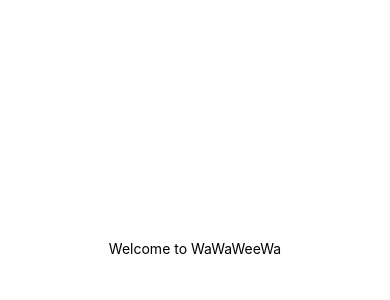
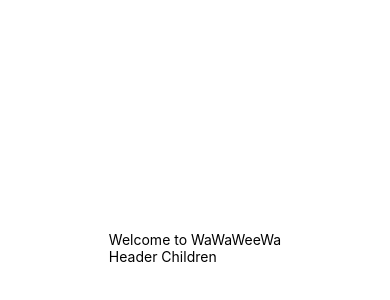
Before and after one commit to haoniu08/mobile2024fall-HN, a React Native app: screen / in a window 390 px wide. Shown: the part 174-474 px from the top of the page. Built offline with nearby package versions, Linux system fonts and the light colour scheme.

Commit message:
committing on prop.children demo, destructured

```diff
--- a/App.js
+++ b/App.js
@@ -8,7 +8,9 @@ export default function App() {
 
   return (
     <View style={styles.container}>
-      <Header name={appName} />
+      <Header name={appName} >
+        <Text>Header Children</Text>
+        </Header>
       <StatusBar style="auto" />
     </View>
   );
--- a/comonents/Header.js
+++ b/comonents/Header.js
@@ -2,10 +2,11 @@ import { StyleSheet, Text, View } from 'react-native'
 import React from 'react'
 
 // prop needs to be received here (destructured)
-export default function Header({ name }) {
+export default function Header({name, children}) {
   return (
     <View>
       <Text>Welcome to {name}</Text>
+        {children}
     </View>
   )
 }
```
